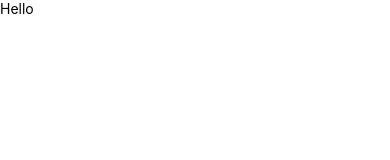
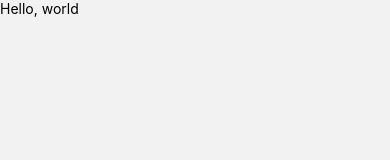
Before and after one commit to viniciusrodrigues1a/bits, a React Native app: screen / in a window 390 px wide. Shown: the top 160 px of the page. Built offline with nearby package versions, Linux system fonts and the light colour scheme.

Commit message:
use root navigation in app

```diff
--- a/src/App.tsx
+++ b/src/App.tsx
@@ -1,7 +1,6 @@
 import React from "react";
 
-import { Home } from "@/Home";
-
+import { RootNavigationContainer } from "./navigation";
 export const App = () => {
-  return <Home />;
+  return <RootNavigationContainer />;
 };
--- a/src/navigation/Stack.tsx
+++ b/src/navigation/Stack.tsx
@@ -1,6 +1,7 @@
 import React from "react";
-import { NavigationContainer } from "@react-navigation/native";
 import { createStackNavigator } from "@react-navigation/stack";
+
+import { HomeNavigation } from "@/feature/home/navigation";
 
 const Stack = createStackNavigator();
 
@@ -13,14 +14,12 @@
 };
 
 export const StackNavigation = () => (
-  <NavigationContainer>
   <Stack.Navigator
     screenOptions={{ headerShown: false }}
     initialRouteName={StackNavigationRoutes.HOME_NAVIGATION}>
     <Stack.Screen
       name={StackNavigationRoutes.HOME_NAVIGATION}
-        component={() => {}}
+      component={HomeNavigation}
     />
   </Stack.Navigator>
-  </NavigationContainer>
 );
```
Lines whose indentation alone changed are shown as unchanged.
